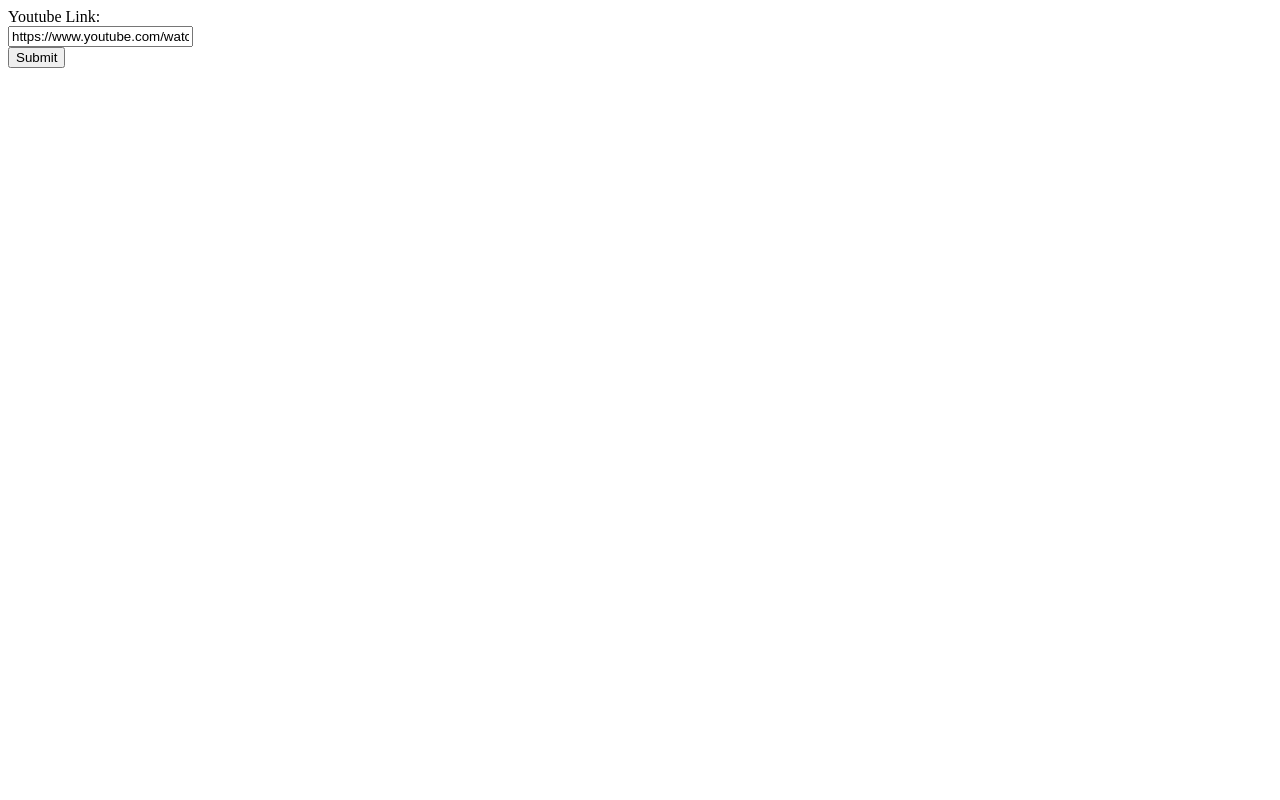
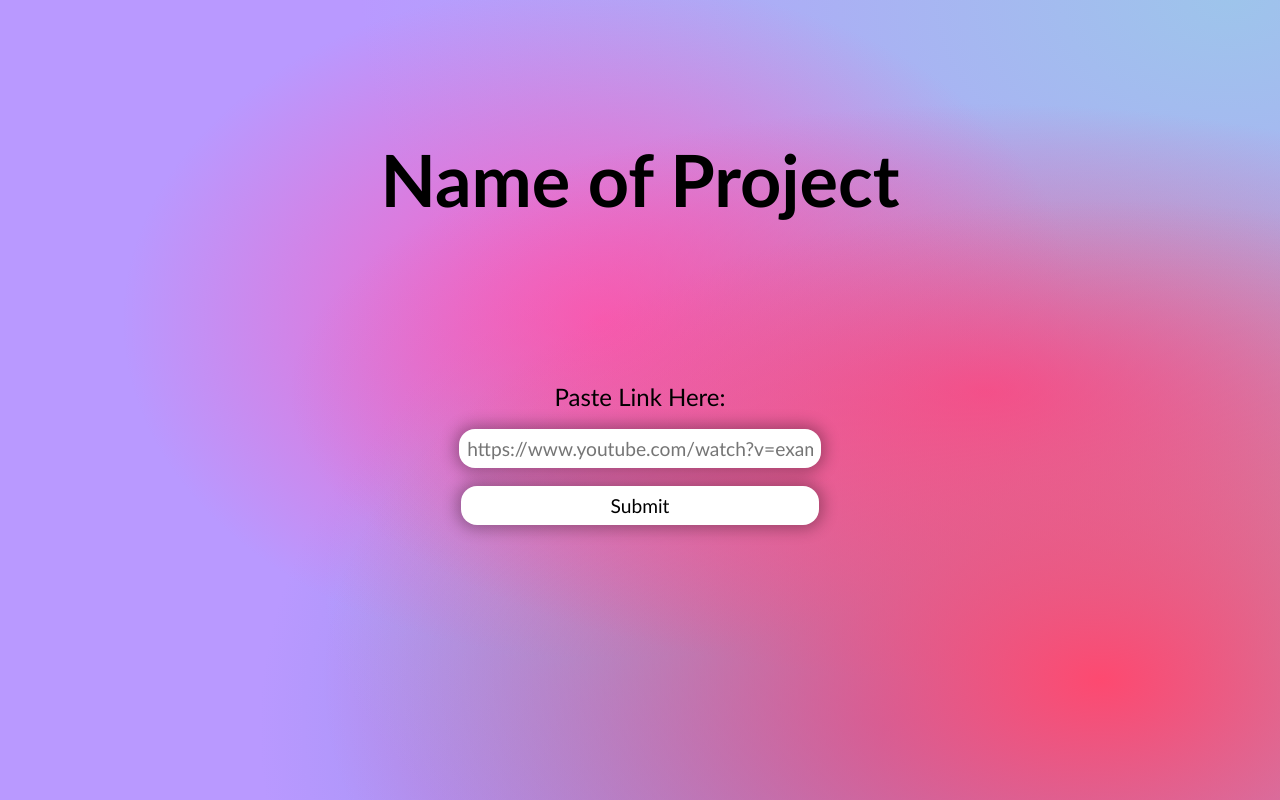
Before and after one commit to zhanc2/IgnitionHacks, a plain HTML site: page public/index.html in a window 1280 px wide. Drawn offline with Linux system fonts and the light colour scheme.

Commit message:
Front end

```diff
--- a/public/index.html
+++ b/public/index.html
@@ -6,13 +6,24 @@
     <link rel="icon" href="/bruhfavicon">
     <meta name="viewport" content="width=device-width,initial-scale=1">
     <title>Bruh App</title>
+    <link rel="stylesheet" href="style.css">
 </head>
 
 <body>
-    <label for="ytlink">Youtube Link:</label><br>
-    <input type="text" id="ytlink" value="https://www.youtube.com/watch?v=example"><br>
-    <input type="button" value="Submit" onclick="">
-    <script src="script.js"></script>
+    <div class="bg">
+        <div>
+            <h1 class="title">Name of Project</h1>
+        </div>
+
+        <div class="main">
+            <label for="ytlink" class="form inputLabel">Paste Link Here:</label><br>
+            <input type="text" id="ytlink" placeholder="https://www.youtube.com/watch?v=example"
+                class="form textInput"><br>
+            <input type="button" value="Submit" onclick="getInfo()" class="form button">
+            <script src="script.js"></script>
+        </div>
+    </div>
+
 </body>
 
 </html>
--- a/public/script.js
+++ b/public/script.js
@@ -1,13 +1,14 @@
 function getInfo() {
-
+    var input = document.getElementsByClassName("textInput")[0].value;
+    callBackend(url);
 }
 
-function callBackend() {
+function callBackend(url) {
     var xmlHttp = new XMLHttpRequest();
     xmlHttp.onreadystatechange = function () {
         if (xmlHttp.readyState == 4 && xmlHttp.status == 200)
             callback(xmlHttp.responseText);
     }
-    xmlHttp.open("GET", theUrl, true);
+    xmlHttp.open("GET", url, true);
     xmlHttp.send(null);
 }
--- a/public/style.css
+++ b/public/style.css
@@ -0,0 +1,80 @@
+html,
+body {
+    height: 100%;
+    width: 100%;
+    padding: 0;
+    margin: 0;
+}
+
+.bg {
+    margin: 0;
+    width: 100%;
+    height: 100%;
+    background-color: #b999ff;
+    background-image:
+        radial-gradient(at 86% 85%, hsla(347, 98%, 64%, 1) 0px, transparent 50%),
+        radial-gradient(at 77% 49%, hsla(333, 81%, 63%, 1) 0px, transparent 50%),
+        radial-gradient(at 47% 40%, hsla(324, 98%, 68%, 1) 0px, transparent 50%),
+        radial-gradient(at 96% 0%, hsla(210, 66%, 77%, 1) 0px, transparent 50%),
+        radial-gradient(at 69% 91%, hsla(234, 64%, 70%, 1) 0px, transparent 50%),
+        radial-gradient(at 86% 73%, hsla(177, 71%, 73%, 1) 0px, transparent 50%),
+        radial-gradient(at 99% 60%, hsla(176, 98%, 74%, 1) 0px, transparent 50%);
+}
+
+.title {
+    font-family: "Calibri";
+    font-size: 450%;
+    text-align: center;
+    margin: 0;
+    padding-top: 17vh;
+}
+
+.main {
+    margin-top: 20vh;
+    display: flex;
+    flex-direction: column;
+    justify-content: center;
+    align-items: center;
+}
+
+.form {
+    font-size: 120%;
+    font-family: "Calibri";
+    margin: 0;
+}
+
+.inputLabel {
+    font-size: 150%;
+    border: black 2px;
+}
+
+.textInput {
+    width: 27%;
+    border: 0;
+    box-shadow: 0 0 15px 4px rgba(0, 0, 0, 0.3);
+    border-radius: 2vh;
+    padding: 1vh;
+}
+
+.button {
+    width: 28%;
+    border: 0;
+    box-shadow: 0 0 15px 4px rgba(0, 0, 0, 0.3);
+    background-color: white;
+    border-radius: 2vh;
+    padding: 1vh;
+    /* transition: 0.3s; */
+    position: relative;
+    overflow: hidden;
+}
+
+.button:hover {
+    cursor: pointer;
+    transition-duration: 0.15s;
+    background-color: rgb(210, 210, 210);
+}
+
+.button:active {
+    background-color: rgb(120, 120, 120);
+    transition: .2s ease-in;
+}
```
Also changed, not shown: 1 other file.
